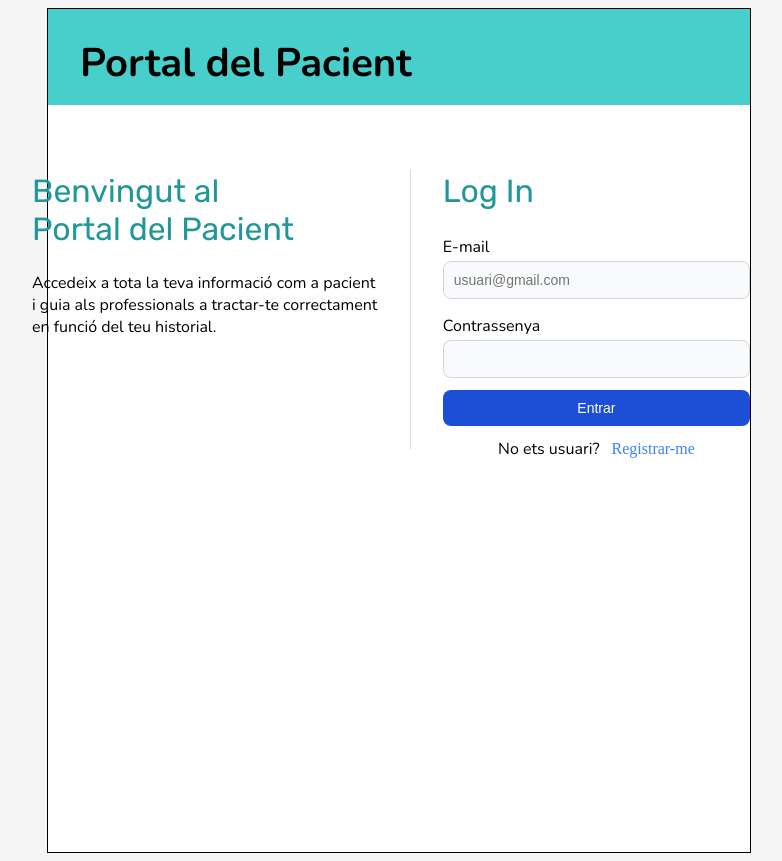
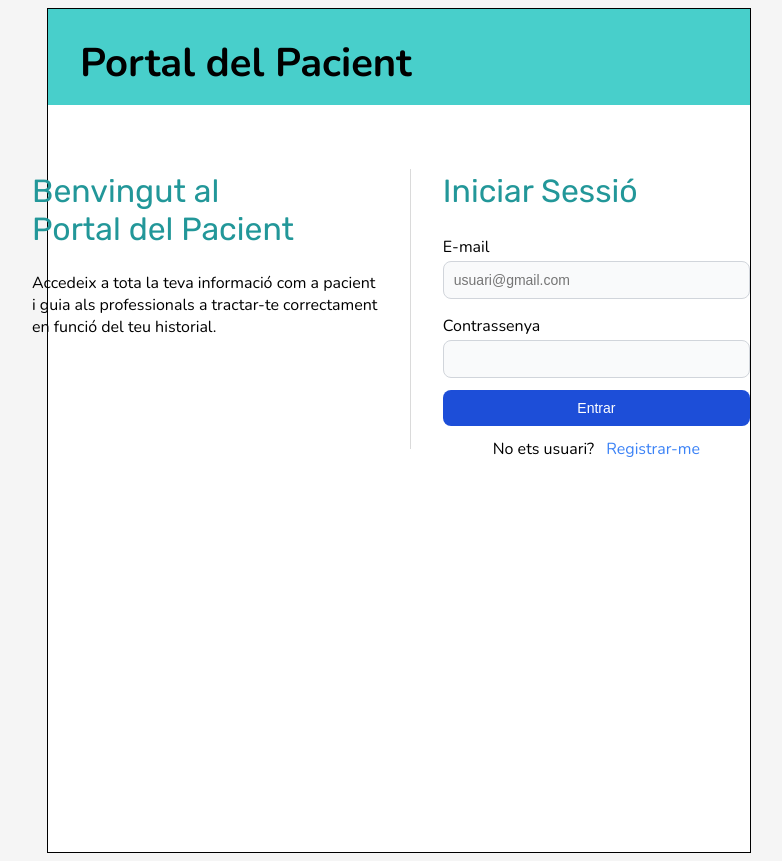
Before and after one commit to MaxVilaRuiz/QResp---Hackathon-Marato-TV3-2024, a website: page public/index.html in a window 1280 px wide. Shown: the whole page, without its empty margins (241-1023 px from the left). Drawn offline with nearby package versions, Linux system fonts and the light colour scheme.

Commit message:
Frontend: redirection

```diff
--- a/public/css/global.css
+++ b/public/css/global.css
@@ -29,6 +29,13 @@ main {
     margin-left: -1rem;
     gap: 2rem;
 }
+.redirection {
+    display: flex;
+    justify-content: center;
+    margin-right: 2.5rem;
+    gap: .75rem;
+}
+
 
 /* Labels */
 label {
@@ -38,12 +45,14 @@ label {
     font-weight: 500;
 }
 a {
+    font-family: var(--font-family-primary);
     text-decoration: none;
     color: #3b82f6;
 }
 a:hover {
     color: var(--button-color);
 }
+
 
 /* Buttons */
 input[type="email"], input[type="password"] {
@@ -99,3 +108,6 @@ h2 {
 p {
     font-family: var(--font-family-primary);
 }
+.text_redirection {
+    margin-top: .75rem;
+}
--- a/public/css/index.css
+++ b/public/css/index.css
@@ -24,12 +24,3 @@
 .form_text {
     margin-bottom: .2rem;
 }
-.register {
-    display: flex;
-    justify-content: center;
-    margin-right: 2.5rem;
-    gap: .75rem;
-}
-.register_text {
-    margin-top: .75rem;
-}
--- a/public/index.html
+++ b/public/index.html
@@ -30,7 +30,7 @@
             <div class="separador"></div>
 
             <ul class="login">
-                <h2>Log In</h2>
+                <h2>Iniciar Sessió</h2>
 
                 <form>
                     <div style="margin-bottom: .75rem;">
@@ -45,9 +45,9 @@
 
                     <button onclick="login()" type="submit">Entrar</button>
 
-                    <ul class="register">
-                        <p class="register_text">No ets usuari?</p>
-                        <a class="register_text" style="margin-top: .85rem;" href="/public/html/register.html">Registrar-me</a>
+                    <ul class="redirection">
+                        <p class="text_redirection">No ets usuari?</p>
+                        <a class="text_redirection" style="margin-top: .75rem;" href="/public/html/register.html">Registrar-me</a>
                     </ul>
                   </form>
             </ul>
```
Also changed, not shown: public/css/register.css (+6 -1 lines), public/html/register.html (+6 -1 lines).
